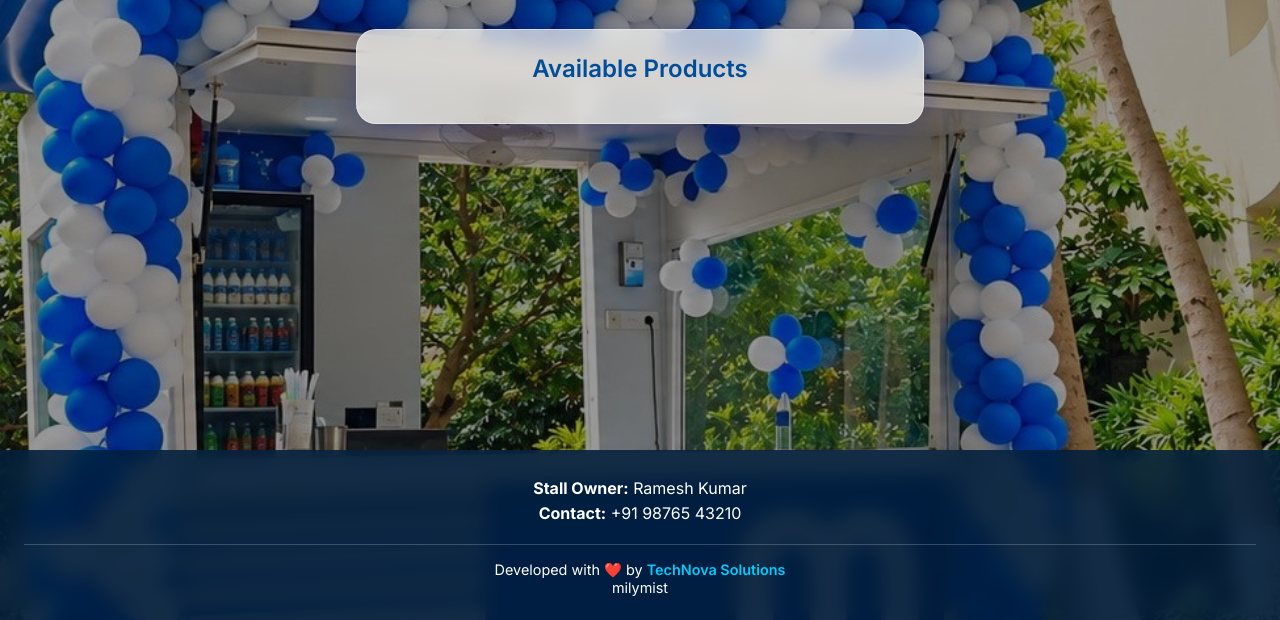
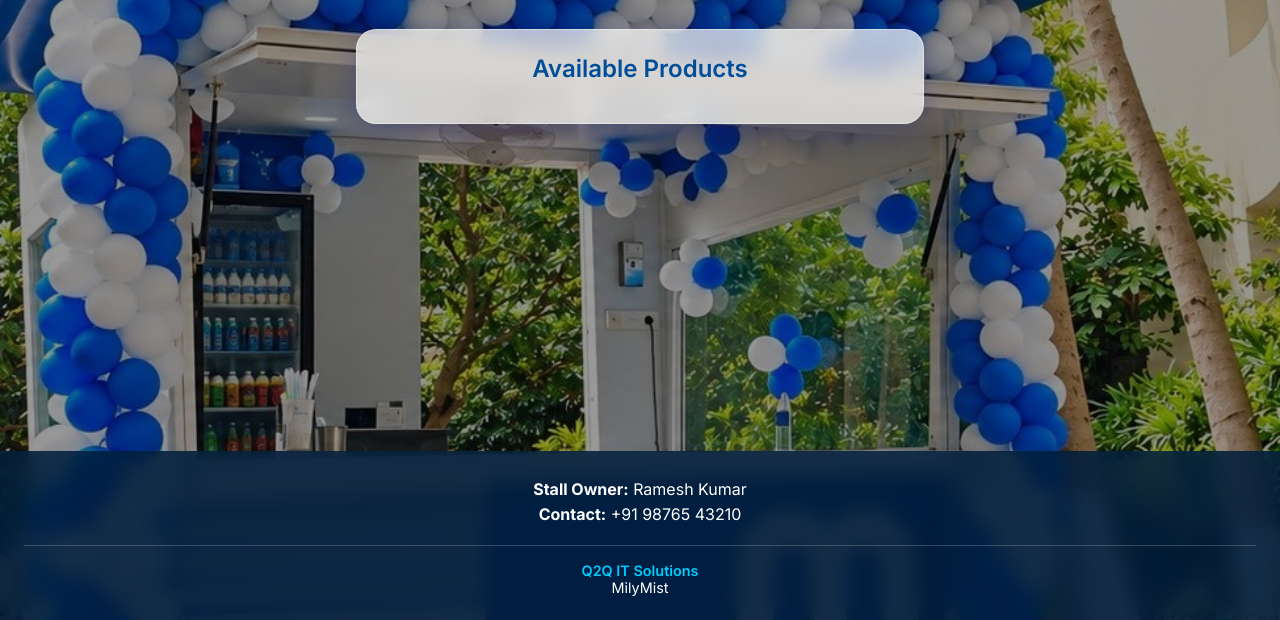
Before and after one commit to joe2k26sece-max/milkymistdairy, a plain HTML site: page index.html in a window 1280 px wide. Shown: the part 180-800 px from the top of the page. Drawn offline with Linux system fonts and the light colour scheme; no server answers.

Commit message:
Updated the Company name
Updated the company name Q2Q IT Solutions and make the link to instagram

```diff
--- a/index.html
+++ b/index.html
@@ -106,9 +106,9 @@
             <p><strong>Contact:</strong> +91 98765 43210</p>
         </div>
         <div class="dev-credit">
-            <p>Developed with ❤️ by <a href="https://example-developer.com" target="_blank"
-                    rel="noopener noreferrer">TechNova Solutions</a></p>
-            <p id="showLoginBtn" style="cursor: pointer;">milymist</p>
+            <p><a href="https://www.instagram.com/q2q_it_solutions/" target="_blank"
+                    rel="noopener noreferrer">Q2Q IT Solutions</a>  </p>
+            <p id="showLoginBtn" style="cursor: pointer;">MilyMist</p>
         </div>
     </footer>
 
```
